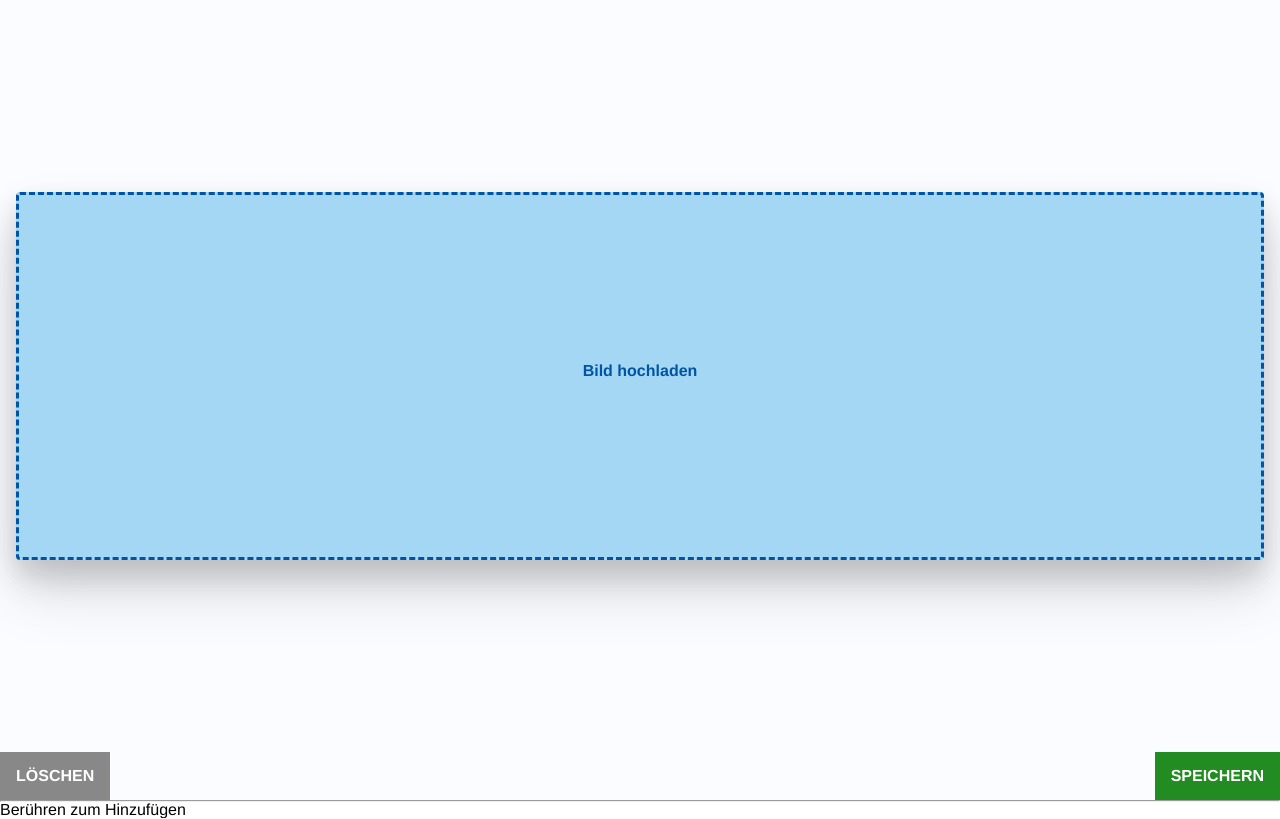
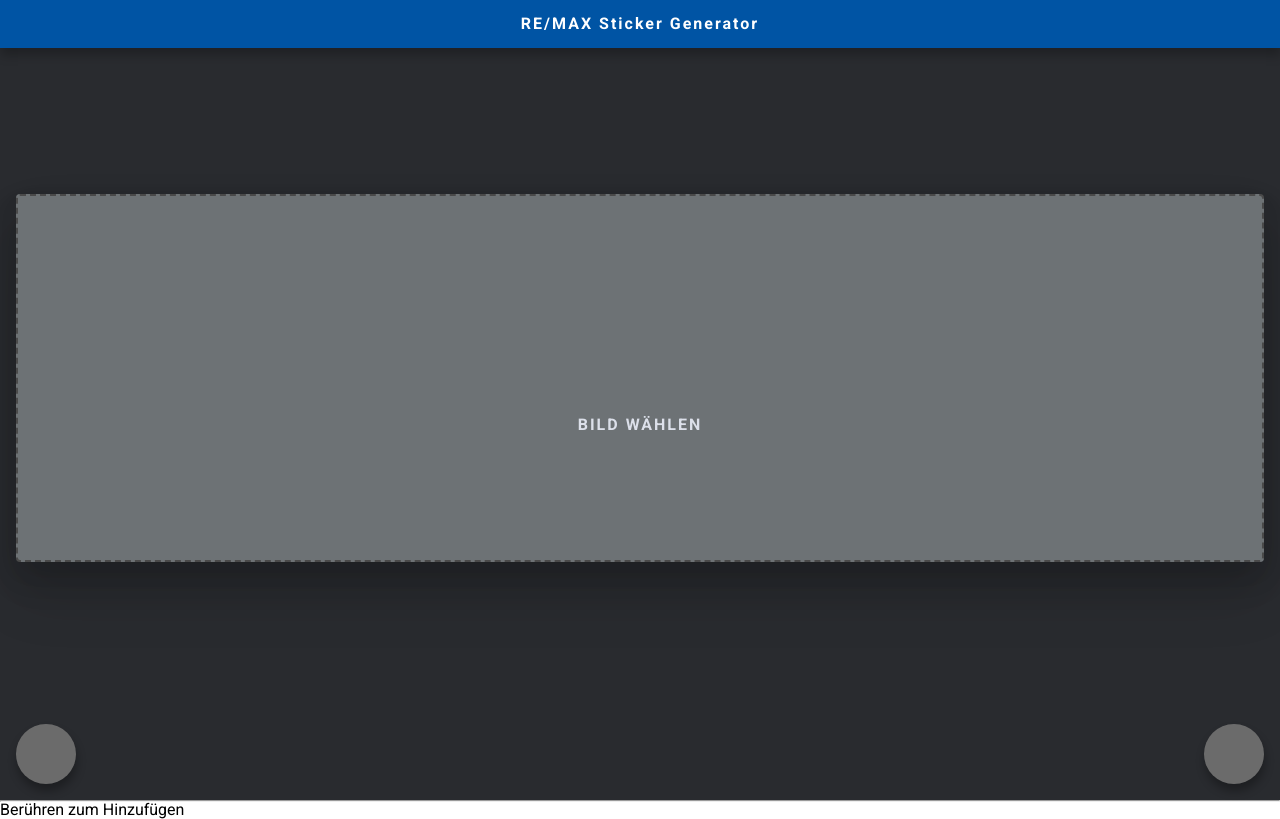
Before and after one commit to fmgrafikdesign/remax-sticker-generator-pwa, a Vue app: page / in a window 1280 px wide. Built offline with nearby package versions, Linux system fonts and the light colour scheme.

Commit message:
CSS changes & additions. Needs optimizing SVG & Google Fonts (among other changes)

```diff
--- a/public/index.html
+++ b/public/index.html
@@ -6,6 +6,8 @@
     <meta name="viewport" content="width=device-width,initial-scale=1.0">
     <link rel="icon" href="<%= BASE_URL %>favicon.ico">
     <title><%= htmlWebpackPlugin.options.title %></title>
+      <link rel="stylesheet" href="https://i.icomoon.io/public/temp/458aab96e8/UntitledProject/style-svg.css">
+      <script defer src="https://i.icomoon.io/public/temp/458aab96e8/UntitledProject/svgxuse.js"></script>
   </head>
   <body>
     <noscript>
--- a/src/App.vue
+++ b/src/App.vue
@@ -26,7 +26,6 @@ export default Vue.extend({
 
 <style>
 #app {
-  font-family: Avenir, Helvetica, Arial, sans-serif;
   -webkit-font-smoothing: antialiased;
   -moz-osx-font-smoothing: grayscale;
 }
--- a/src/assets/main.css
+++ b/src/assets/main.css
@@ -1,3 +1,4 @@
+@import url('https://fonts.googleapis.com/css?family=Roboto:400,500,700,900&display=swap');
 
 /* http://meyerweb.com/eric/tools/css/reset/
    v2.0 | 20110126
@@ -56,6 +57,7 @@ table {
 html, body {
     padding: 0;
     margin: 0;
+    font-family: 'Roboto', -apple-system, sans-serif;
 }
 
 html, body, #app {
@@ -86,6 +88,10 @@ html, body, #app {
 
 .mx-auto {
     margin: 0 auto;
+}
+
+.ml-auto {
+    margin-left: auto
 }
 
 .align-contents-center {
@@ -132,3 +138,37 @@ hr {
 .left0 {
     left: 0
 }
+
+.icon {
+    position: absolute;
+    left: 0;
+    right: 0;
+    top: 0;
+    bottom: 0;
+    margin: auto;
+    line-height: 0;
+    width: 40px;
+    height: 30px;
+    stroke-width: 0;
+    fill: #9e9e9e;
+    stroke: #9e9e9e;
+    display: inline-block;
+}
+
+.button {
+    width: 60px;
+    height: 60px;
+    background-color: #6b6b6b;
+    border-radius: 50%;
+    position: relative;
+    box-shadow: 1px 7px 10px 0 rgba(1, 1, 1, .3);
+}
+
+.active .icon {
+    stroke: white;
+    fill: white;
+}
+
+.button-wrapper {
+    padding: 16px
+}
--- /dev/null
+++ b/src/components/AppTitle.vue
@@ -0,0 +1,21 @@
+<template>
+    <div class="title-wrapper"><h1 class="app-title text-center">RE/MAX Sticker Generator</h1></div>
+</template>
+<script>
+export default {
+  name: 'AppTitle'
+}
+</script>
+<style>
+  .title-wrapper {
+    background-color: #0054a4;
+    padding: 1rem;
+    box-shadow: 1px 7px 10px 0 rgba(1, 1, 1, .25);
+  }
+
+  .app-title {
+    color: #fff;
+    font-weight: 600;
+    letter-spacing: 2px
+  }
+</style>
--- a/src/components/CanvasBottomBar.vue
+++ b/src/components/CanvasBottomBar.vue
@@ -5,7 +5,7 @@
   <!-- Chose another image -->
     <ChoseAnotherPicture v-on:changePreview="emitToParent" v-if="imageData.length > 0" />
   <!-- save composition -->
-    <SavePicture :filename="filename" />
+    <SavePicture :filename="filename" v-bind:active="imageData.length > 0" />
   </div>
 </template>
 
--- a/src/components/DeleteSticker.vue
+++ b/src/components/DeleteSticker.vue
@@ -1,5 +1,9 @@
 <template>
-    <span class="delete-sticker" v-bind:class="{active: active}" @click="$emit('deleteSticker')">LÖSCHEN</span>
+  <div class="delete-sticker-wrapper button-wrapper" @click="$emit('deleteSticker')">
+    <div class="delete-button button" v-bind:class="{active: active}">
+      <svg class="icon icon-delete"><use xlink:href="#icon-delete"></use></svg>
+    </div>
+  </div>
 </template>
 
 <script>
@@ -12,15 +16,9 @@ export default {
 </script>
 
 <style scoped>
-  .delete-sticker {
-    color: #fff;
-    font-weight: bold;
-    background-color: #888;
-    padding: 1rem;
-    display: inline-block;
+  .delete-button {
   }
-
   .active {
-    background-color: #ff0000;
+    background-color: #e11b22;
   }
 </style>
--- a/src/components/ImageCanvas.vue
+++ b/src/components/ImageCanvas.vue
@@ -1,18 +1,20 @@
 <template>
   <div class="image-canvas h100">
+    <AppTitle />
     <div class="image-preview-wrapper" v-bind:class="{h50: imageData.length === 0, w100: imageData.length === 0}" >
 
-      <div ref="composition" id="composition" class="composition h100" v-if="imageData.length > 0">
+      <div ref="composition" id="composition" class="composition h100 drop-shadow" v-if="imageData.length > 0">
         <!--<div ref="sticker_holder" class="sticker w100 h100 position-absolute top0 left0"> -->
           <Sticker ref="stickers" v-on:disable-all-other-moveables="disableAllOtherMoveables" v-for="sticker in stickers" :id="sticker.id" :image-data="sticker.url" v-bind:key="sticker.id" />
         <!--</div>-->
-        <img class="preview-image img-fluid drop-shadow mx-auto" :src="imageData" alt="Lade dein Bild hoch.">
+        <img ref="image" class="preview-image img-fluid mx-auto" :src="imageData" alt="Lade dein Bild hoch.">
       </div>
 
       <div class="file-upload-form drop-shadow image-placeholder" v-if="imageData.length === 0">
         <div class="image-upload-wrapper h100 w100">
         <input class="d-none" id="image-upload" name="image" type="file" @change="previewImage" accept="image/*" value="Bild hochladen">
-        <label for="image-upload" class="upload-image-label">Bild hochladen</label>
+
+        <label for="image-upload" class="upload-image-label"><svg class="placeholder-vector"><use xlink:href="#icon-image"></use></svg> <br> Bild wählen</label>
         </div>
       </div>
     </div>
@@ -25,17 +27,20 @@
 import CanvasBottomBar from '@/components/CanvasBottomBar'
 import { EventBus } from '@/event-bus'
 import Sticker from '@/components/Sticker'
+import Vue from 'vue'
+import AppTitle from '@/components/AppTitle'
 
 export default {
   name: 'ImageCanvas',
-  components: { Sticker, CanvasBottomBar },
+  components: { AppTitle, Sticker, CanvasBottomBar },
   data: function () {
     return {
       nextStickerId: 0,
       imageData: '',
       selectedSticker: -1,
       filename: '',
-      stickers: []
+      stickers: [],
+      compositionWidth: 9999
     }
   },
   created () {
@@ -74,13 +79,15 @@ export default {
           EventBus.$emit('image-available')
           // Delete stickers on new image
           this.stickers = []
+          this.selectedSticker = -1
+
           // Save filename for saving later
           // This is less user-friendly than I hoped
-          /*
+
           Vue.nextTick().then(() => {
-            this.updateMoveableBoundingBoxes()
+            console.log('next tick: ', this.$refs.image.clientHeight)
+            this.compositionWidth = this.$refs.image.clientHeight
           })
-          */
         }
         reader.readAsDataURL(input.files[0])
       }
@@ -135,13 +142,14 @@ export default {
 .image-placeholder {
   width: 100%;
   height: 100%;
-  background-color: #a4d7f4;
-  border: 3px dashed #0054a4;
+  background-color: #6d7275;
+  border: 2px dashed #4a4a4a;
   border-radius: 4px;
 }
 
   .image-upload-wrapper {
     display: table;
+    padding-bottom: 10px
   }
 
 .upload-image-label {
@@ -152,7 +160,10 @@ export default {
   padding-bottom: 10px;
   text-align: center;
   font-weight: bold;
-  color: #0054a4;
+  /* font-size: 90%; */
+  color: #dce0ea;
+  text-transform: uppercase;
+  letter-spacing: 2px;
 }
 
 .drop-shadow {
@@ -172,4 +183,12 @@ export default {
   overflow: hidden;
 }
 
+  .placeholder-vector {
+    width: 25%;
+    max-width: 80px;
+    height: 110px;
+    stroke: #b0b3bb;
+    fill: #B0B3BB;
+  }
+
 </style>
--- a/src/components/ImageWrapper.vue
+++ b/src/components/ImageWrapper.vue
@@ -15,6 +15,6 @@ export default {
 <style scoped>
   .image-wrapper {
     position: relative;
-    background-color: #fbfcff;
+    background-color: #292b2f;
   }
 </style>
--- a/src/components/SavePicture.vue
+++ b/src/components/SavePicture.vue
@@ -1,5 +1,9 @@
 <template>
-  <span class="save-picture placeholder-css" @click="savePicture()">SPEICHERN</span>
+  <div class="save-sticker-wrapper ml-auto button-wrapper" @click="savePicture()">
+    <div class="save-button button" v-bind:class="{active: active}">
+      <svg class="icon icon-download" ><use xlink:href="#icon-download"></use></svg>
+    </div>
+  </div>
 </template>
 
 <script>
@@ -9,7 +13,8 @@ import { saveAs } from 'file-saver'
 export default {
   name: 'SavePicture',
   props: {
-    filename: String
+    filename: String,
+    active: false
   },
   methods: {
     savePicture () {
@@ -18,6 +23,7 @@ export default {
       }
 
       // TODO: [BUG] On mobile there is a small white border at the bottom of the saved picture
+      // TODO: Round (down) canvas dimensions
 
       // Render html-composition to a canvas and save the canvas
       html2canvas(document.querySelector('#composition'), {
@@ -36,15 +42,7 @@ export default {
 </script>
 
 <style scoped>
-  .save-picture {
-    color: #fff;
-    font-weight: bold;
+  .active {
     background-color: forestgreen;
-    padding: 1rem;
-    display: inline-block;
-  }
-
-  .placeholder-css {
-    margin-left: auto
   }
 </style>
```
